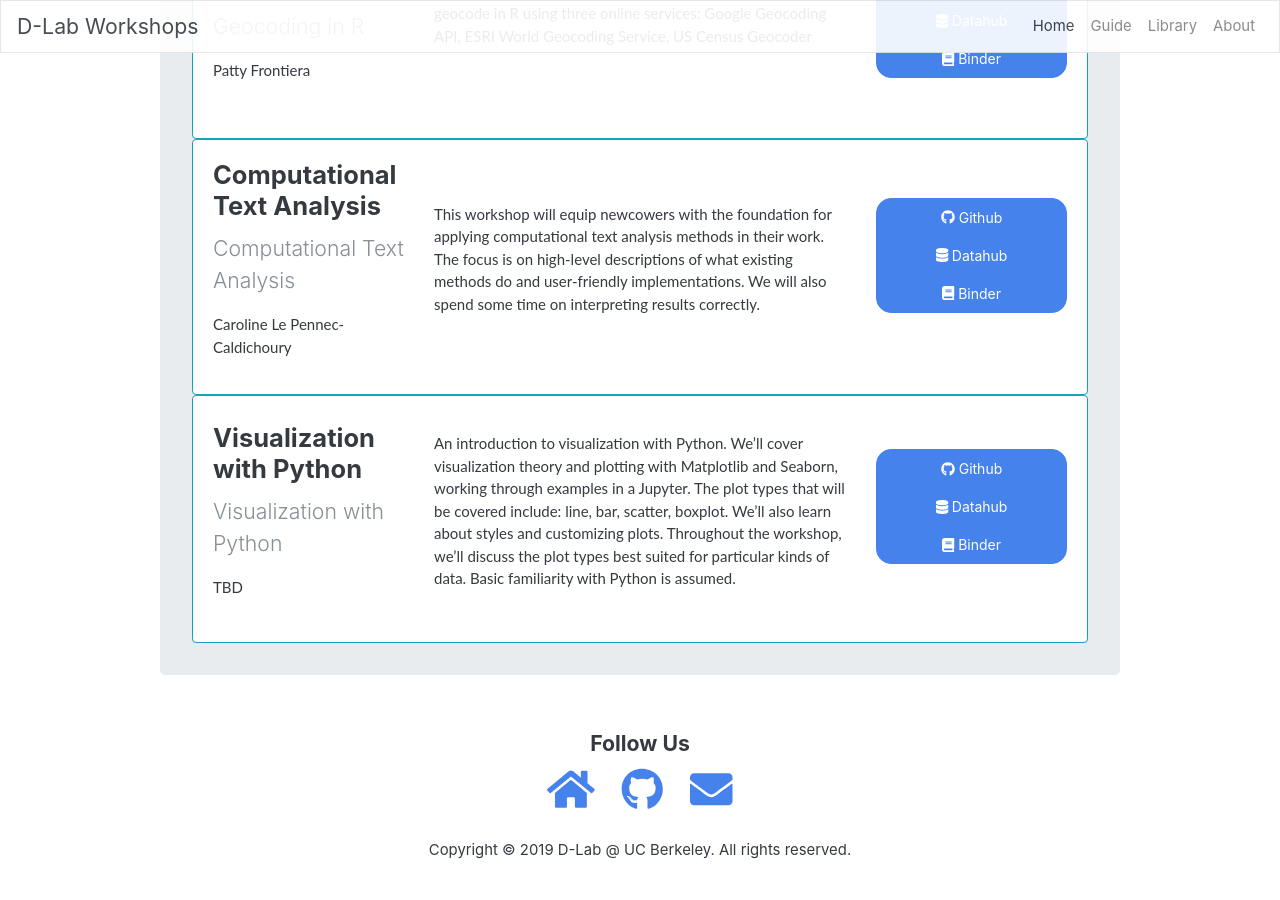
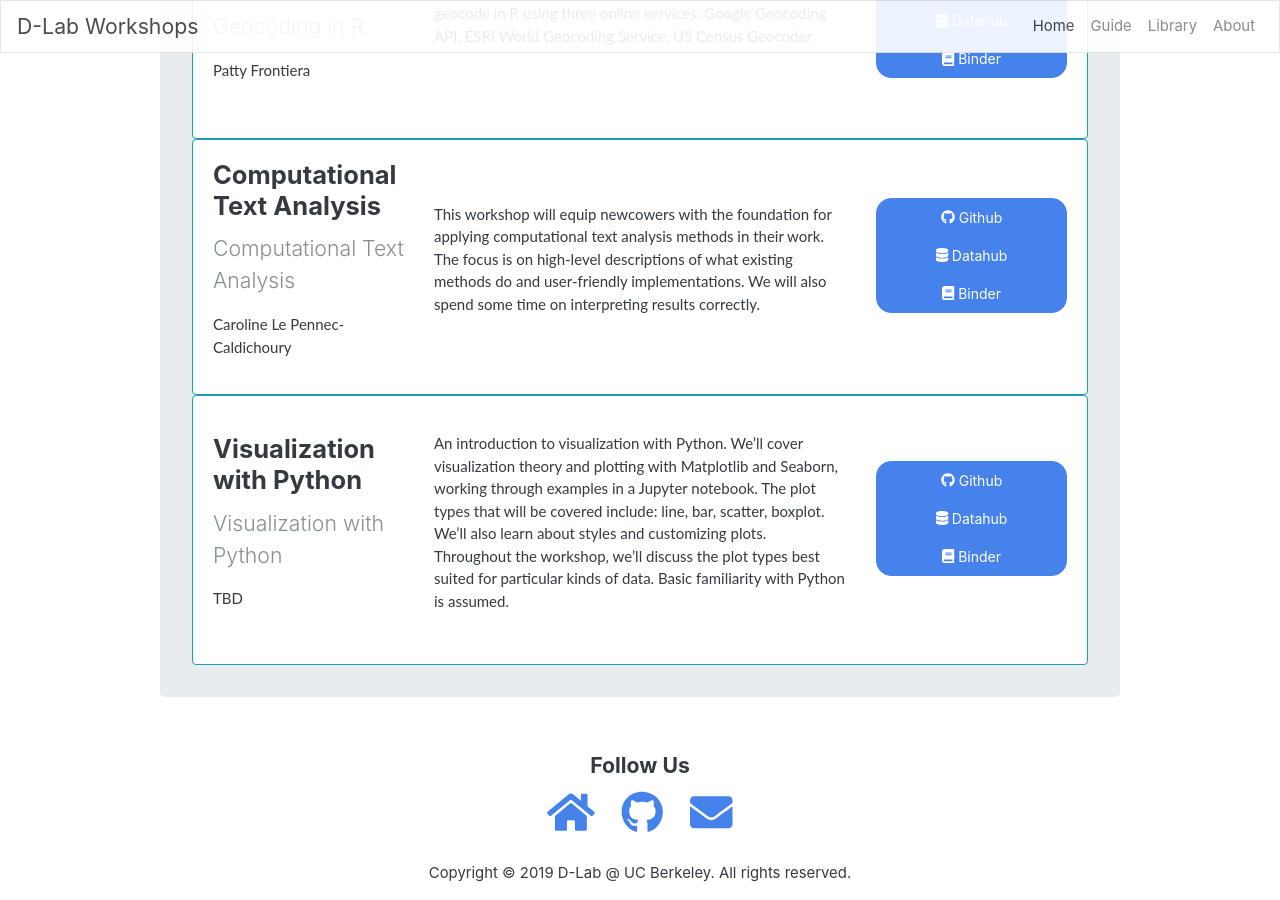
Before and after one commit to dlab-berkeley/dlab-modules, a Jekyll site: the page docs/index.html, which Jekyll copies as it is, in a window 1280 px wide and 900 px high, scrolled down 1152 px. Built offline with Jekyll 4.4.1, drawn with Linux system fonts in a browser that asks for light colours; nearby versions of some CDN libraries; before the commit the page ends 2030 px from its top, so only the background shows below that.

Commit message:
fix typo

```diff
--- a/docs/index.html
+++ b/docs/index.html
@@ -289,7 +289,7 @@ The materials here represent current and past workshops taught at the Social Sci
 				<!-- Paragraph Column -->
 				<div class="d-flex justify-content-center flex-column col-md-6">
 					<p class="card-text">
-						<p>An introduction to visualization with Python. We’ll cover visualization theory and plotting with Matplotlib and Seaborn, working through examples in a Jupyter. The plot types that will be covered include: line, bar, scatter, boxplot. We’ll also learn about styles and customizing plots. Throughout the workshop, we’ll discuss the plot types best suited for particular kinds of data. Basic familiarity with Python is assumed.</p>
+						<p>An introduction to visualization with Python. We’ll cover visualization theory and plotting with Matplotlib and Seaborn, working through examples in a Jupyter notebook. The plot types that will be covered include: line, bar, scatter, boxplot. We’ll also learn about styles and customizing plots. Throughout the workshop, we’ll discuss the plot types best suited for particular kinds of data. Basic familiarity with Python is assumed.</p>
 
 					</p>
 				</div>
```
Also changed, not shown: _featured/5.md (+1 -1 lines).
